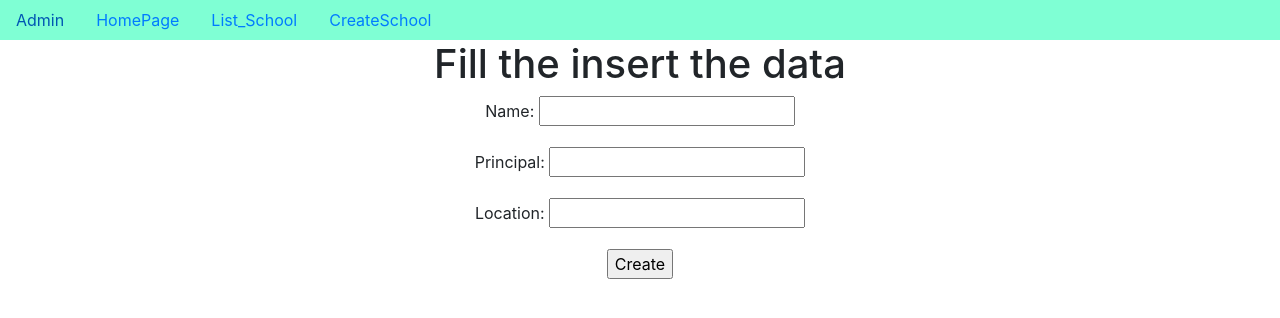
After one commit to AchyuthSiddha/CBV_List_Detail_Create_Update_Delete, a Django app: page /School_form/ in a window 1280 px wide. The commit adds this page. Shown: the top 318 px of the page. Run offline with Django 4.2, Linux system fonts and the light colour scheme.

Commit message:
first commit

```diff
--- a/Class_based_ListDetail_View/urls.py
+++ b/Class_based_ListDetail_View/urls.py
@@ -23,6 +23,9 @@ urlpatterns = [
     path('Home/',Home.as_view(),name='Home'),
     path('Student_list/',Student_list.as_view(),name='Student_list'),
 
+   path('School_form/',School_form.as_view(),name='School_form'),
+#    path('Student_form/',Student_form.as_view(),name='Student_form'),
+
 
     re_path('(?P<pk>\d+)/',School_Detail.as_view(),name='School_Detail'),
 
--- a/app/models.py
+++ b/app/models.py
@@ -13,7 +13,7 @@ class School(models.Model):
     def __str__(self):
         return self.name
     def get_absolute_url(self):
-        return reverse('School_Detail',kwargs={'pk':'school'})
+        return reverse('School_Detail',kwargs={'pk':self.pk})
 
 class Student(models.Model):
     school=models.ForeignKey(School,on_delete=models.CASCADE,related_name='students')
--- a/app/views.py
+++ b/app/views.py
@@ -1,7 +1,7 @@
 from django.shortcuts import render
 
 # Create your views here.
-from django.views.generic import TemplateView,ListView,DetailView
+from django.views.generic import TemplateView,ListView,DetailView,CreateView
 from app.models import *
 
 class Home(TemplateView):
@@ -16,4 +16,12 @@ class Student_list(ListView):
 class School_Detail(DetailView):
     model=School
     context_object_name='Schooolobj'
-    template_name='app/School_Detail.html'
+    # template_name='app/School_Detail.html'
+
+class School_form(CreateView):
+    model=School
+    fields='__all__'
+
+# class Student_form(CreateView):
+#     model=Student
+#     fields='__all__'
--- a/templates/app/Dummy.html
+++ b/templates/app/Dummy.html
@@ -16,6 +16,12 @@
         <a href="{% url 'admin:index' %}" class="nav-link">Admin</a>
         <a href="{% url 'Home' %}" class="nav-link">HomePage</a>
         <a href="{% url 'Student_list' %}" class="nav-link">List_School</a>
+
+        <a href="{% url 'School_form' %}" class="nav-link">CreateSchool</a>
+
+
+
+
 
     </nav>
 
--- /dev/null
+++ b/templates/app/School_form.html
@@ -0,0 +1,16 @@
+{% extends 'app/Dummy.html' %}
+
+{% block title %}
+<title>Create Page</title>
+{% endblock %}
+{% block body_block %}
+<center>
+    <h1>Fill the insert the data</h1>
+    <form  method="POST">
+        {% csrf_token %}
+            {{form.as_p}}
+
+        <input type="submit" value="Create" class="btn-btn-primary">
+    </form>
+</center>
+{% endblock %}
```
Also changed, not shown: templates/app/Student_form.html (added, +15 -0 lines), db.sqlite3.
